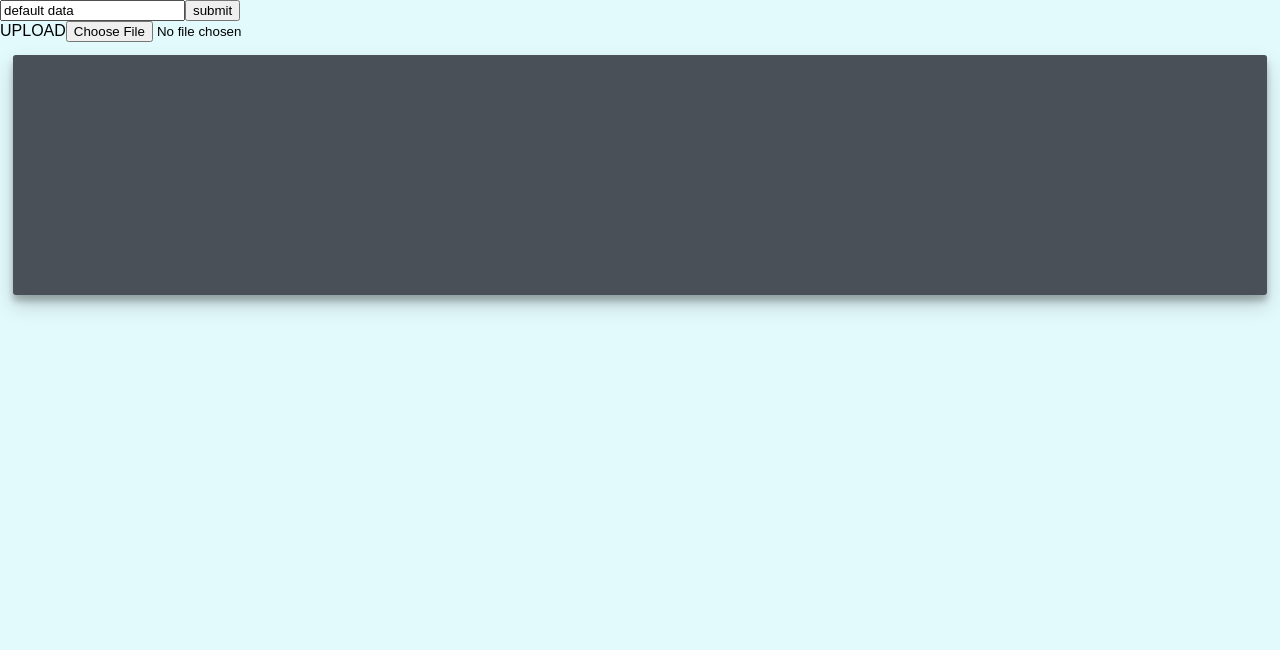
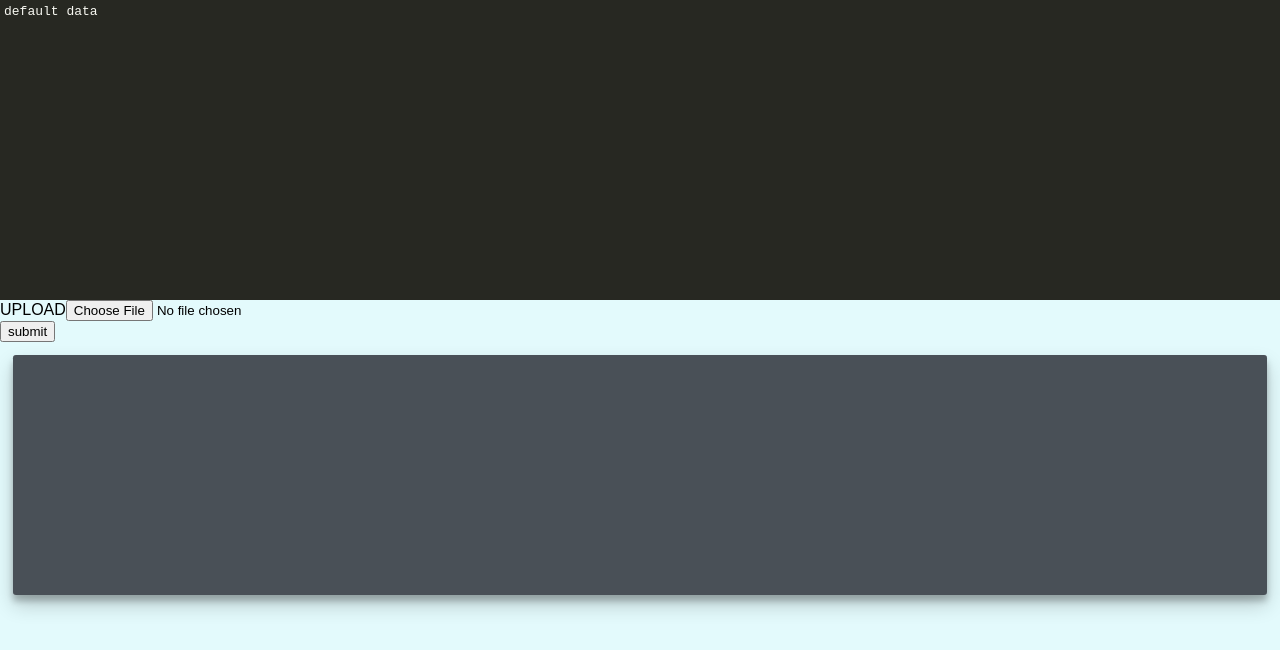
Before and after one commit to Bogglian/boggler, a React (Create React App) app: page / in a window 1280 px wide. Shown: the top 650 px of the page. Built offline with nearby package versions, Linux system fonts and the light colour scheme.

Commit message:
feat: Add react-codemirror editor
We need to use an editor
So I added an editor and remove test-textarea

```diff
--- /dev/null
+++ b/src/components/Codemirror/index.js
@@ -0,0 +1,33 @@
+import React, { Component } from 'react';
+import { Controlled as CodeMirror } from 'react-codemirror2';
+import 'codemirror/lib/codemirror.css';
+import 'codemirror/mode/markdown/markdown';
+import 'codemirror/theme/monokai.css';
+
+class Editor extends Component {
+  render() {
+    const { input, onBeforeChange } = this.props;
+    const options = {
+      mode: 'markdown',
+      theme: 'monokai',
+      lineNumbers: false,
+      scrollBarStyle: null,
+      viewportMargin: Infinity,
+      lineWrapping: true,
+      tabSize: 4,
+    };
+
+    return (
+      <div>
+        <CodeMirror
+          width="100%"
+          value={input}
+          onBeforeChange={onBeforeChange}
+          options={options}
+        />
+      </div>
+    );
+  }
+}
+
+export { Editor };
--- a/src/containers/TestContainer.js
+++ b/src/containers/TestContainer.js
@@ -3,6 +3,7 @@ import axios from 'axios';
 
 import AudioContainer from "./AudioContainer";
 import InputFileForm from "../components/InputFileForm";
+import {Editor} from "../components/Codemirror";
 
 class TestContainer extends Component {
 
@@ -31,18 +32,25 @@ class TestContainer extends Component {
     })
   }
 
-  handleAddResult=value=>{
+  handleAddResult = value => {
     this.setState(prevState => ({input: prevState.input + value}));
   }
+
+  handleBeforeChange = (editor, data, value) => {
+    this.setState({ input: value });
+  };
 
   render() {
     const file = this.state.file;
     const input = this.state.input;
     return (
       <div>
-        <input type="text" value={input} />
+        <Editor
+          input={this.state.input}
+          onBeforeChange={this.handleBeforeChange}
+        />
+        <InputFileForm onChangeFile={this.onChangeFile} />
         <input type="button" value="submit" onClick={this.onFileSubmit} />
-        <InputFileForm onChangeFile={this.onChangeFile} />
         <AudioContainer file={file} />
       </div>
     );
```
